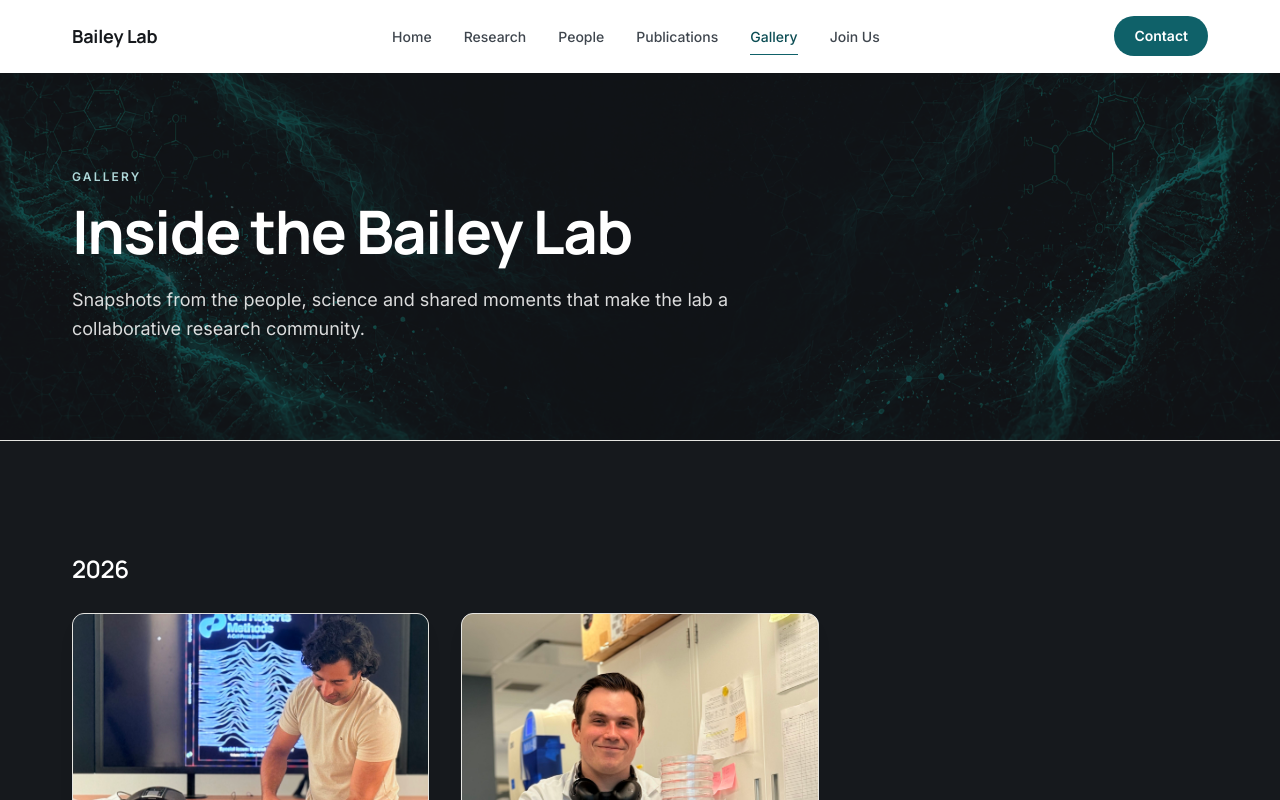
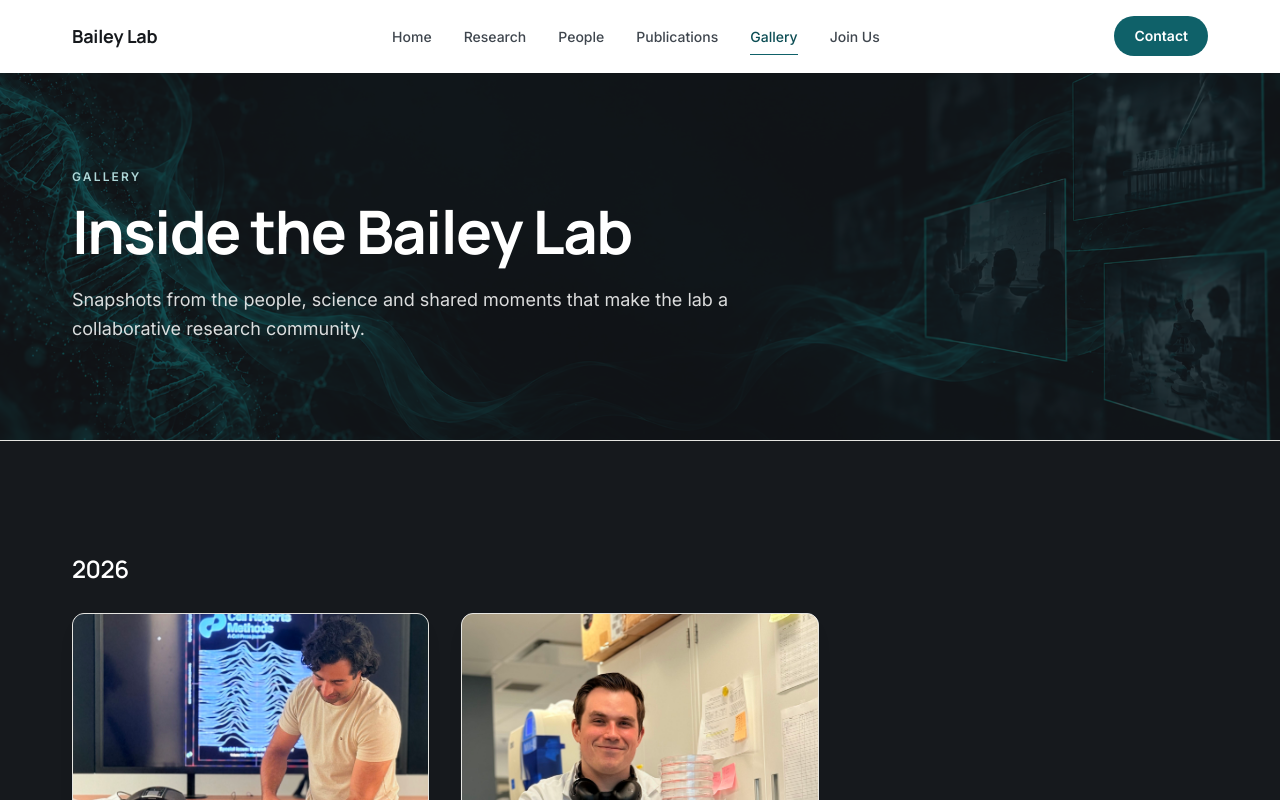
Before and after one commit to Neda-Esfehani/Bailey-Lab, a Next.js app: page /gallery in a window 1280 px wide. Shown: the top 800 px of the page. Built offline with nearby package versions, Linux system fonts and the light colour scheme.

Commit message:
Add uploaded header image to gallery page

```diff
--- a/app/gallery/page.tsx
+++ b/app/gallery/page.tsx
@@ -20,7 +20,7 @@ export default function GalleryPage() {
         eyebrow="Gallery"
         title="Inside the Bailey Lab"
         description="Snapshots from the people, science and shared moments that make the lab a collaborative research community."
-        backgroundImage="/logos/morbius.png"
+        backgroundImage="/images/research/gallary_header.png"
       />
 
       <Section tone="ink">
```
